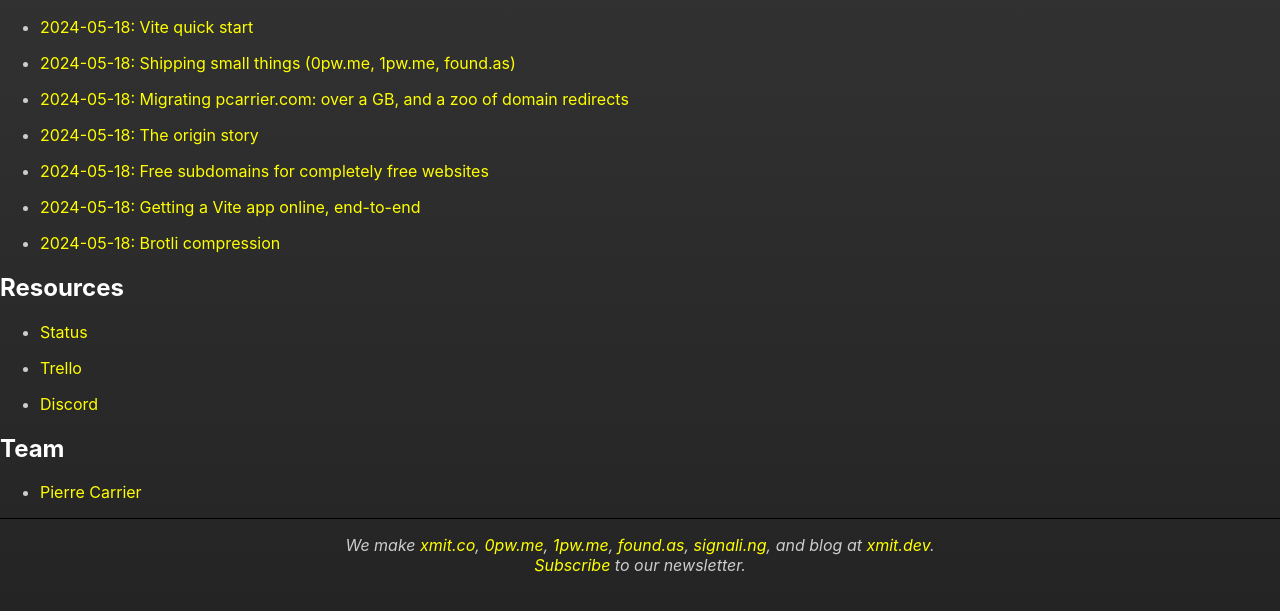
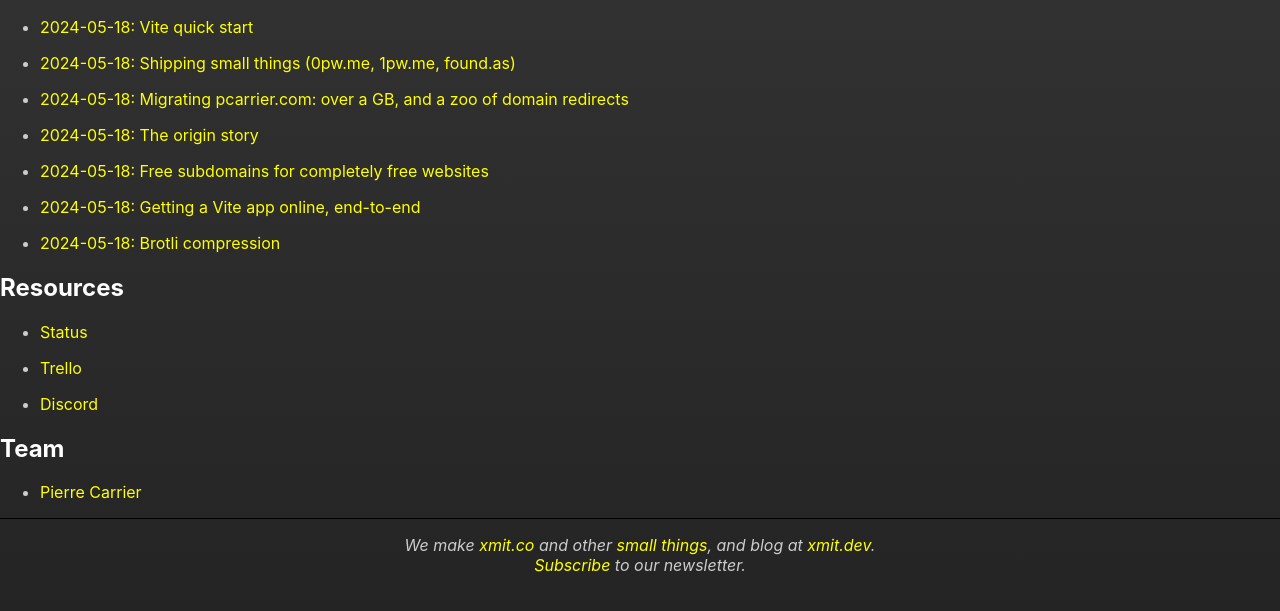
Before and after one commit to xmit-co/xmit.dev, an Eleventy site: page index.html in a window 1280 px wide. Shown: the part 91-702 px from the top of the page. Built offline with nearby package versions, Linux system fonts and the light colour scheme; Eleventy itself is replaced by a stand-in of ours; files that its build step writes are made by us from their sources.

Commit message:
shorter footer

```diff
--- a/_includes/layout.html
+++ b/_includes/layout.html
@@ -77,11 +77,8 @@
     <main>{{ content }}</main>
     <footer>
       <p>
-        We make <a href="https://xmit.co">xmit.co</a>,
-        <a href="https://0pw.me">0pw.me</a>,
-        <a href="https://0pw.me">1pw.me</a>,
-        <a href="https://found.as">found.as</a>,
-        <a href="https://signali.ng">signali.ng</a>, and blog at
+        We make <a href="https://xmit.co">xmit.co</a> and other
+        <a href="/posts/small-things/">small things</a>, and blog at
         <a href="https://xmit.dev">xmit.dev</a>.<br />
         <a href="mailto:subscribe@xmit.dev">Subscribe</a> to our newsletter.
       </p>
```
